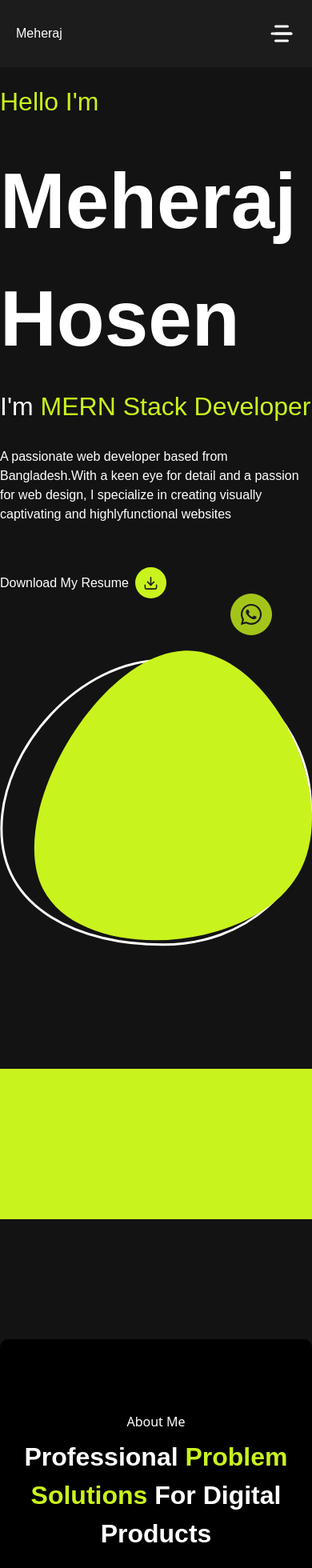
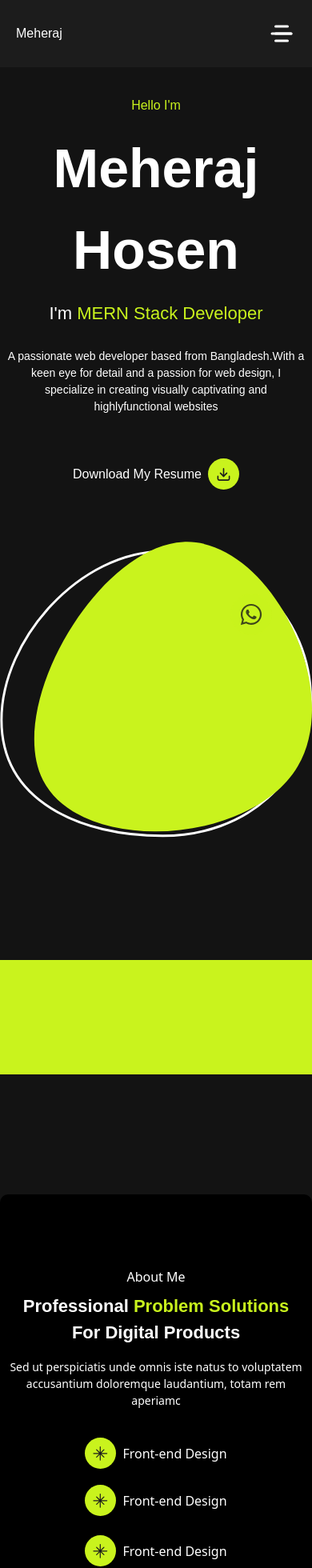
Before and after one commit to meheraj786/portfolio-with-react-tailwind, a React (Vite) app: page / in a window 390 px wide. Shown: the top 1960 px of the page at 80% size. Built offline with nearby package versions, Linux system fonts and the light colour scheme.

Commit message:
responsive done

```diff
--- a/src/components/about/About.jsx
+++ b/src/components/about/About.jsx
@@ -11,9 +11,9 @@ const About = () => {
         <Flex className="bg-black text-center md:text-left flex-col md:flex-row px-3 md:px-[77px] py-[91px] rounded-[10px]">
           <div className="about-left md:w-[50%]">
             <p className='text-body mb-2 text-white'>About Me</p>
-            <h3 className='text-white text-subheading font-bold md:w-[510px] font-primary'>Professional <span className='text-primary'>Problem Solutions </span>
+            <h3 className='text-white md:text-subheading text-subheading-sm font-bold md:w-[510px] font-primary'>Professional <span className='text-primary'>Problem Solutions </span>
             For Digital Products</h3>
-            <p className='text-body mt-4 mb-9 md:w-[350px] text-white'>Sed ut perspiciatis unde omnis iste natus to
+            <p className='md:text-body text-body-sm mt-4 mb-9 md:w-[350px] text-white'>Sed ut perspiciatis unde omnis iste natus to
 voluptatem accusantium doloremque
 laudantium, totam rem aperiamc</p>
 
--- a/src/components/banner/Banner.jsx
+++ b/src/components/banner/Banner.jsx
@@ -8,15 +8,15 @@ import BannerShape from '../../assets/BannerShape';
 
 const Banner = () => {
   return (
-    <div className="banner pt-[103px] pb-[88px] bg-dark-bg">
+    <div className="banner md:pt-[203px] pt-[120px]  pb-[88px] bg-dark-bg">
       <Container>
         <Flex className="flex-col md:flex-row">
-          <div className="banner_left text-left md:w-[50%] font-secondary">
-            <h5 className='text-[32px] font-medium text-primary'>Hello I'm</h5>
-            <h1 className='font-secondary mt-[27px] mb-[12px] text-[98px] font-bold text-white'>Meheraj Hosen</h1>
-            <h5 className='text-[32px] font-primary font-medium text-white'>I'm <span className='text-primary'>MERN Stack Developer</span></h5>
-            <p className='text-body mt-[27px] mb-[54px] text-white md:w-[450px] '>A passionate web developer based from Bangladesh.With a keen eye for detail and a passion for web design, I specialize in creating visually captivating and highlyfunctional websites</p>
-          <RoundedElemText svg={<FiDownload />
+          <div className="banner_left text-center md:text-left md:w-[50%] font-secondary">
+            <h5 className='md:text-[32px] font-medium text-primary'>Hello I'm</h5>
+            <h1 className='font-secondary mt-[15px] md:mt-[27px] mb-[12px] text-[68px] md:text-[98px] font-bold text-white'>Meheraj Hosen</h1>
+            <h3 className='md:text-subheading text-subheading-sm font-primary font-medium text-white'>I'm <span className='text-primary'>MERN Stack Developer</span></h3>
+            <p className='md:text-body px-2 md:px-0 text-body-sm mt-[27px] mb-[54px] text-white md:w-[450px] '>A passionate web developer based from Bangladesh.With a keen eye for detail and a passion for web design, I specialize in creating visually captivating and highlyfunctional websites</p>
+          <RoundedElemText className="mx-auto md:mx-0" svg={<FiDownload />
 }>Download My Resume</RoundedElemText>
           </div>
           <div className="banner_right flex justify-center md:w-[50%]">
--- a/src/components/footer/Footer.jsx
+++ b/src/components/footer/Footer.jsx
@@ -69,7 +69,7 @@ const Footer = () => {
             <button className='bg-primary rounded-[20px] text-black text-[16px] font-medium cursor-pointer hover:bg-dark-bg hover:border-primary hover:text-primary border border-primary items-center gap-3 py-[10px] px-[20px]' type="submit">Submit</button>
           </div>
           <div className="right">
-          <h4 className='text-[24px] mb-[38px] text-medium'>Address</h4>
+          <h4 className='text-[24px] mb-3 md:mb-[38px] text-medium'>Address</h4>
           <ul>
             <li className='mb-[15px]'>Mohammadpur, Dhaka, Bangladesh</li>
             <li className='mb-[15px]'>meherajhosen786@gmail.com</li>
--- a/src/components/marquee/Marquee.jsx
+++ b/src/components/marquee/Marquee.jsx
@@ -7,7 +7,7 @@ import Flex from '../../layouts/Flex'
 const Marquee = () => {
   const texts=["WEB DEVELOPMENT", "MERN STACK DEVELOPMEN", 'FRONT END DEVELOPMENT', 'BACKEND DEVELOPMENT', 'APP DEVELOPMENT']
   return (
-    <div className='py-[40px] flex items-center text-[72px] font-bold font-primary bg-primary text-bg'>
+    <div className='py-[40px] flex items-center md:text-[72px] text-[42px] font-bold font-primary bg-primary text-bg'>
 
 
 
--- a/src/components/navbar/Navbar.jsx
+++ b/src/components/navbar/Navbar.jsx
@@ -39,7 +39,7 @@ const Navbar = () => {
   ]
   return (
     <>
-    <div className="navbar py-6 fixed w-full bg-bg text-white font-secondary">
+    <div className="navbar py-6 z-[99999] fixed w-full bg-bg text-white font-secondary">
       <Container>
         <Flex className="px-5 md:px-0">
         <div className="logo">Meheraj</div>
--- a/src/components/services/Services.jsx
+++ b/src/components/services/Services.jsx
@@ -28,16 +28,16 @@ const Services = () => {
       <Container>
         <div className="title text-center">
           <p className='text-body'>Popular Services</p>
-          <h2 className='text-heading font-primary max-w-[602px] mx-auto font-bold mt-[26px] mb-[40px]'>My <span className='text-primary'>Special Service </span> For your Business Development</h2>
+          <h2 className='md:text-heading text-heading-sm font-primary max-w-[602px] mx-auto font-bold mt-[26px] mb-[40px]'>My <span className='text-primary'>Special Service </span> For your Business Development</h2>
         </div>
         <Flex className="gap-x-[120px] flex-wrap md:gap-y-[98px] gap-y-8">
           {
             items.map((item)=>(
-              <div className='py-[35px] rounded-[20px] border border-bg group  hover:border-primary md:w-[576px] bg-bg px-[20px] '>
+              <div className='py-[35px] rounded-[20px] border border-bg group w-full hover:border-primary md:w-[576px] bg-bg px-[20px] '>
                 <Flex>
                 <div>
-                <h3 className='text-subheading font-primary font-bold mb-[7px]'>{item.title}</h3>
-                <p className='text-body'>{item.description}</p>
+                <h3 className='text-subheading-sm md:text-subheading font-primary font-bold mb-[7px]'>{item.title}</h3>
+                <p className='text-body-sm md:text-body'>{item.description}</p>
                 </div>
                 <RoundIconBox className="group-hover:bg-bg group-hover:text-primary">
                 <GoNorthStar/>
--- a/src/components/skill/Skill.jsx
+++ b/src/components/skill/Skill.jsx
@@ -70,8 +70,8 @@ const Skill = () => {
         <Flex className="bg-black text-center md:text-left md:flex-row flex-col gap-[65px] rounded-[20px] px-[90px] py-[74px]">
           <div className="skill-left">
             <p>My Skill</p>
-            <h3 className='text-subheading mt-2 mb-4 font-primary font-bold w-[349px]'>Let’s Explore Popular <span className='text-primary'>Skills &  Experience</span></h3>
-            <p className='max-w-[349px]'>Sed ut perspiciatis unde omnis iste natus to
+            <h3 className='text-subheading-sm md:text-subheading mt-2 mb-4 font-primary font-bold w-[349px]'>Let’s Explore Popular <span className='text-primary'>Skills &  Experience</span></h3>
+            <p className='max-w-[349px] md:text-body text-body-sm'>Sed ut perspiciatis unde omnis iste natus to
 voluptatem accusantium doloremque
 laudantium, totam rem aperiamc</p>
 <RoundedElemText className="mt-[87px] mx-auto md:mx-0" svg={<FiArrowUpRight/>}>
@@ -82,7 +82,7 @@ laudantium, totam rem aperiamc</p>
             <Flex className="flex-wrap  w-full mx-auto md:gap-y-[43px] gap-y-5">
               {
                 skills.map((skill)=>(
-                  <Flex className='text-center flex-col border border-bg bg-dark-bg cursor-pointer group hover:border-primary rounded-[20px] pb-2 w-[161px] pt-[27px] px-[11px] '>
+                  <Flex className='text-center flex-col border mx-auto md:mx-0 border-bg bg-dark-bg cursor-pointer group hover:border-primary rounded-[20px] pb-2 w-[161px] pt-[27px] px-[11px] '>
                     <i className='text-[60px] mx-auto group-hover:text-primary'>{skill.icon}</i>
                     <h4 className='font-primary text-[28px] font-bold mt-2 mb-4'>{skill.name}</h4>
                     <span className='rounded-[10px] px-[38px] bg-black group-hover:bg-primary group-hover:text-black font-bold py-[5px]'>{skill.percent}</span>
--- a/src/index.css
+++ b/src/index.css
@@ -8,8 +8,11 @@
   --color-primary: #C9F31D;
   --color-secondary: #131313;
   --text-heading: 42px;
+  --text-heading-sm: 32px;
   --text-subheading: 32px;
+  --text-subheading-sm: 22px;
   --text-body: 16px;
+  --text-body-sm: 14px;
   --font-primary: 'Lexend', sans-serif;
   --font-secondary: 'Poppins', sans-serif;
   --amimation-floating: floating 2s ease-in-out infinite;
```
Also changed, not shown: src/components/blog/Blog.jsx (+5 -5 lines), src/components/contact/Contact.jsx (+7 -7 lines), src/components/projects/Projects.jsx (+6 -6 lines).
